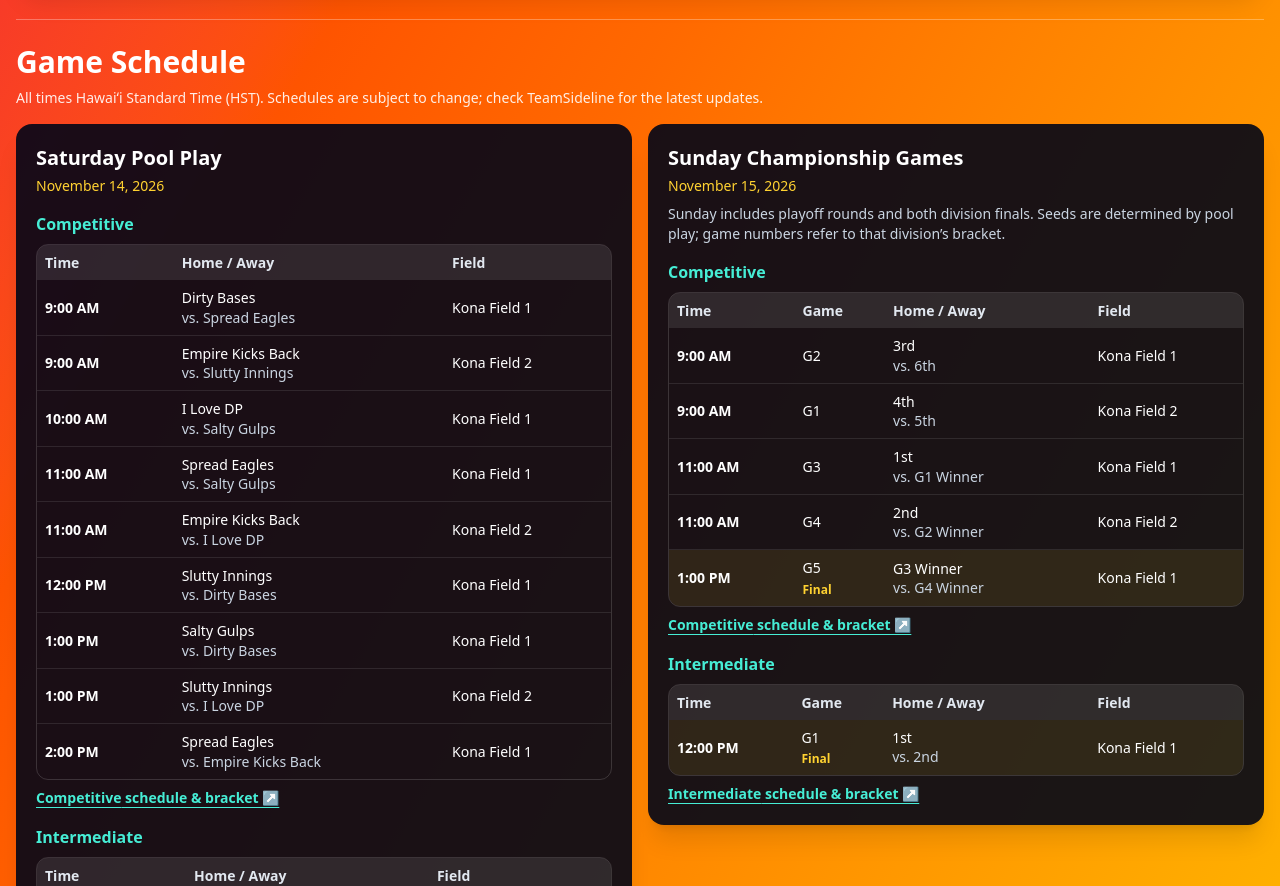
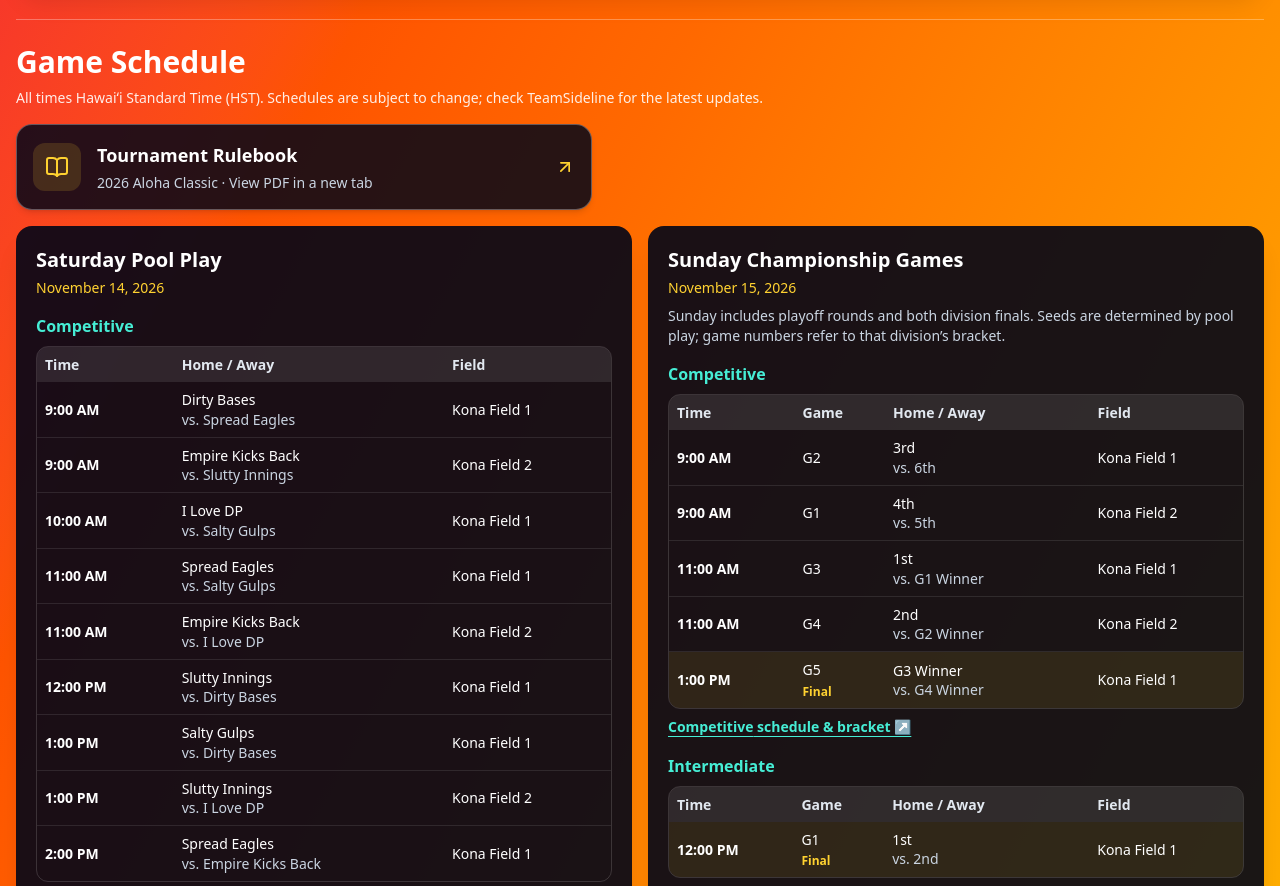
Before and after one commit to AObchildress/hawaii-gay-kickball, a React (Vite) app: page / in a window 1280 px wide. Shown: the part 2200-3086 px from the top of the page. Built offline with nearby package versions, Linux system fonts and the light colour scheme; no server answers.

Commit message:
Add tournament rulebook PDF above pool play schedules

```diff
--- a/src/TournamentSchedule.tsx
+++ b/src/TournamentSchedule.tsx
@@ -1,4 +1,5 @@
 import schedule from './tournament-schedule.json';
+import { BookOpen, ArrowUpRight } from 'lucide-react';
 
 const divisions = [
   { name: 'Competitive', games: schedule.competitive, href: 'https://teamsideline.com/sites/aikaneohana/schedule/741915/Competitive' },
@@ -10,6 +11,19 @@ export default function TournamentSchedule() {
     <div className="relative mx-auto mt-8 max-w-7xl border-t border-white/30 pt-6">
       <h3 className="text-3xl font-extrabold">Game Schedule</h3>
       <p className="mt-2 text-sm text-white/90">All times Hawaiʻi Standard Time (HST). Schedules are subject to change; check TeamSideline for the latest updates.</p>
+      <a
+        href="/documents/2026-aloha-classic-tournament-rulebook.pdf"
+        target="_blank"
+        rel="noopener noreferrer"
+        className="mt-4 flex max-w-xl items-center gap-4 rounded-2xl border border-white/30 bg-slate-950/85 p-4 text-white shadow-md transition hover:bg-slate-900 focus-visible:outline-2 focus-visible:outline-offset-4 focus-visible:outline-white"
+      >
+        <span className="rounded-xl bg-amber-300/15 p-3 text-amber-300"><BookOpen className="h-6 w-6" aria-hidden="true" /></span>
+        <span className="flex-1">
+          <span className="block text-lg font-bold">Tournament Rulebook</span>
+          <span className="mt-1 block text-sm text-slate-300">2026 Aloha Classic · View PDF in a new tab</span>
+        </span>
+        <ArrowUpRight className="h-5 w-5 shrink-0 text-amber-300" aria-hidden="true" />
+      </a>
       <div className="mt-4 grid items-start gap-4 lg:grid-cols-2">
         {[
           { title: 'Saturday Pool Play', date: 'November 14, 2026', index: 0 },
```
Also changed, not shown: 1 other file (tests, documents, lock files or other folders).
